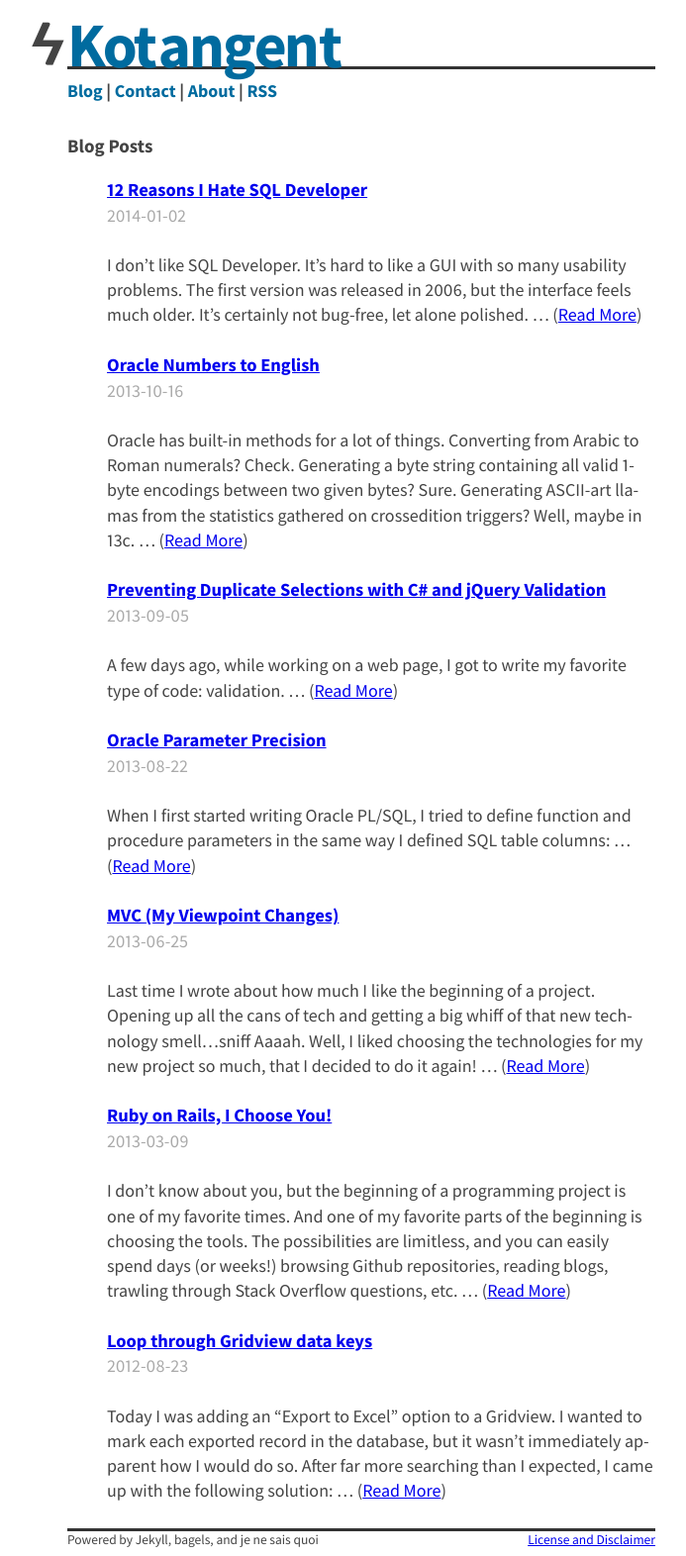
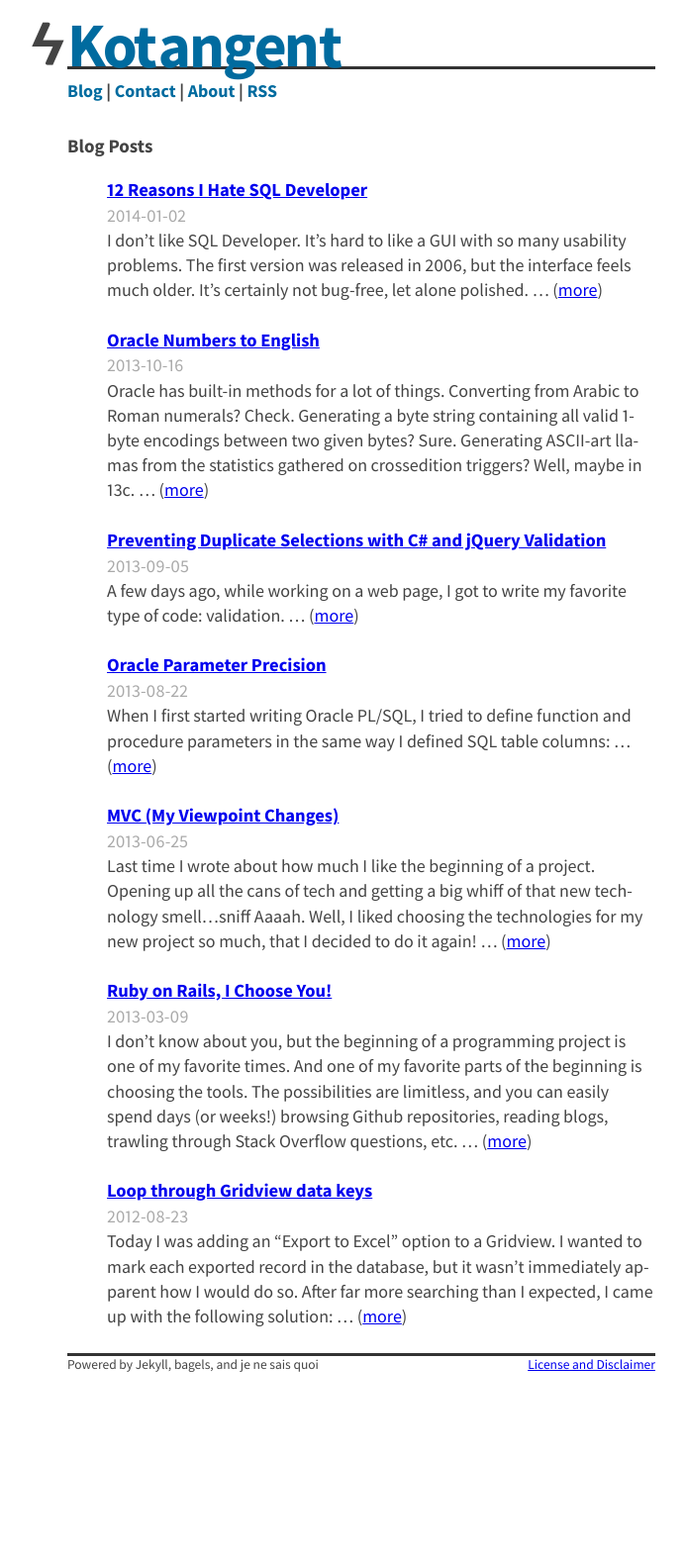
Before and after one commit to briankoser/kotangent-jekyll, a Jekyll site: the page built from blog/index.html, in a window 1280 px wide. Shown: the whole page at 99% size, without its empty margins (275-968 px from the left). Built offline with Jekyll 4.4.1, drawn with Linux system fonts in a browser that asks for light colours; Markdown is read by kramdown in place of the engine named in the settings; after the commit the page ends 1396 px from its top, so only the background shows below that.

Commit message:
Adjust post excerpt margin

```diff
--- a/blog/index.html
+++ b/blog/index.html
@@ -8,6 +8,6 @@ title: Kotangent
 {% for post in site.posts %}
     <h2 class="post-title"><a href="{{ post.url }}">{{ post.title }}</a></h2>
     <p class="post-date">{{ post.date | date: "%Y-%m-%d" }}</p>
-    <p class="post-excerpt">{{ post.excerpt | strip_html }}… (<a href="{{ post.url }}">Read More</a>)</p>
+    <p class="post-excerpt">{{ post.excerpt | strip_html }}… (<a href="{{ post.url }}">more</a>)</p>
 {% endfor %}
 </ul>
--- a/css/main.css
+++ b/css/main.css
@@ -54,6 +54,7 @@ fieldset,
 table,
 hr,
 .media,
+.post header,
 .shrug {
     margin: 0 0 1.4rem 0;
 }
@@ -436,13 +437,15 @@ hr {
     margin-bottom: 2.8rem;
 }
 
+.post-date,
+.post-title {
+    margin: 0;
+}
+
 .post-date {
     color: #aaa;
 }
 
-.post-title {
-    margin: 0;
-}
 
 .right {
     display: block;
```
